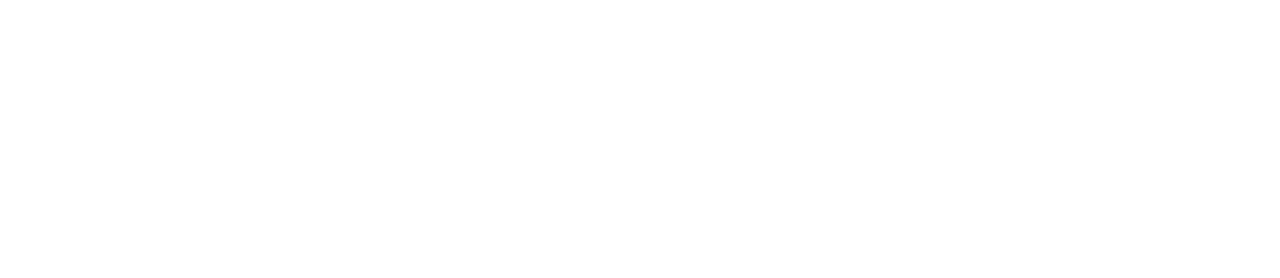
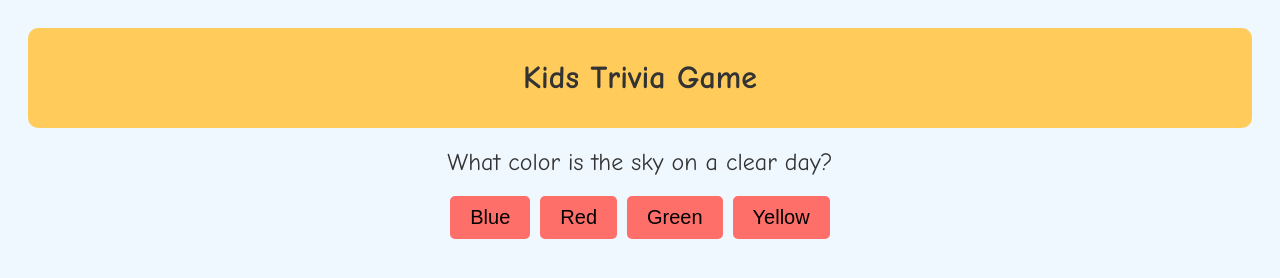
Before and after one commit to JohnAslanyan/project-1-Trivia-Game, a plain HTML site: page index.html in a window 1280 px wide. Drawn offline with Linux system fonts and the light colour scheme.

Commit message:
added style in css and functions in js

```diff
--- a/index.html
+++ b/index.html
@@ -6,10 +6,19 @@
     <meta name="viewport" content="width=device-width, initial-scale=1.0">
     <title>Kids Trivia Game</title>
     <link rel="stylesheet" type="text/css" href="styles.css">
-
 </head>
 
 <body>
+    <div class="header">
+        <h1>Kids Trivia Game</h1>
+    </div>
+
+    <div class="container">
+        <div id="question" class="question"></div>
+        <div id="answers" class="answers"></div>
+    </div>
+
+    <div id="score" class="score"></div>
 
     <script src="script.js"></script>
 </body>
--- a/script.js
+++ b/script.js
@@ -0,0 +1,47 @@
+document.addEventListener('DOMContentLoaded', () => {
+    const questionElement = document.getElementById('question');
+    const answersElement = document.getElementById('answers');
+    const scoreElement = document.getElementById('score');
+    let score = 0;
+
+    const questions = [
+        { question: 'What color is the sky on a clear day?', answers: ['Blue', 'Red', 'Green', 'Yellow'], correct: 'Blue' },
+        { question: 'How many legs does a spider have?', answers: ['6', '8', '4', '10'], correct: '8' },
+        // Add more questions here
+    ];
+
+    let currentQuestionIndex = 0;
+
+    function showQuestion() {
+        const currentQuestion = questions[currentQuestionIndex];
+        questionElement.textContent = currentQuestion.question;
+        answersElement.innerHTML = '';
+        currentQuestion.answers.forEach(answer => {
+            const button = document.createElement('button');
+            button.textContent = answer;
+            button.classList.add('answer');
+            button.addEventListener('click', () => selectAnswer(answer));
+            answersElement.appendChild(button);
+        });
+    }
+
+    function selectAnswer(answer) {
+        if (answer === questions[currentQuestionIndex].correct) {
+            score++;
+        }
+        currentQuestionIndex++;
+        if (currentQuestionIndex < questions.length) {
+            showQuestion();
+        } else {
+            showResults();
+        }
+    }
+
+    function showResults() {
+        questionElement.textContent = 'Game Over!';
+        answersElement.innerHTML = '';
+        scoreElement.textContent = `Your Score: ${score}/${questions.length}`;
+    }
+
+    showQuestion();
+});
--- a/styles.css
+++ b/styles.css
@@ -0,0 +1,48 @@
+body {
+    font-family: 'Comic Sans MS', 'Arial', sans-serif;
+    background-color: #f0f8ff;
+    /* Light blue background */
+    color: #333;
+    text-align: center;
+    padding: 20px;
+}
+
+.header {
+    background-color: #ffcc5c;
+    /* Light orange header */
+    padding: 10px;
+    border-radius: 10px;
+    margin-bottom: 20px;
+}
+
+.question {
+    font-size: 24px;
+    /* Larger text for questions */
+    margin-bottom: 15px;
+}
+
+.answers {
+    display: inline-block;
+    text-align: left;
+}
+
+.answer {
+    background-color: #ff6f69;
+    /* Soft red for answer buttons */
+    padding: 10px 20px;
+    margin: 5px;
+    border: none;
+    border-radius: 5px;
+    cursor: pointer;
+    font-size: 20px;
+}
+
+.answer:hover {
+    background-color: #ffcc5c;
+    /* Change color on hover */
+}
+
+.score {
+    font-size: 20px;
+    margin-top: 20px;
+}
```
